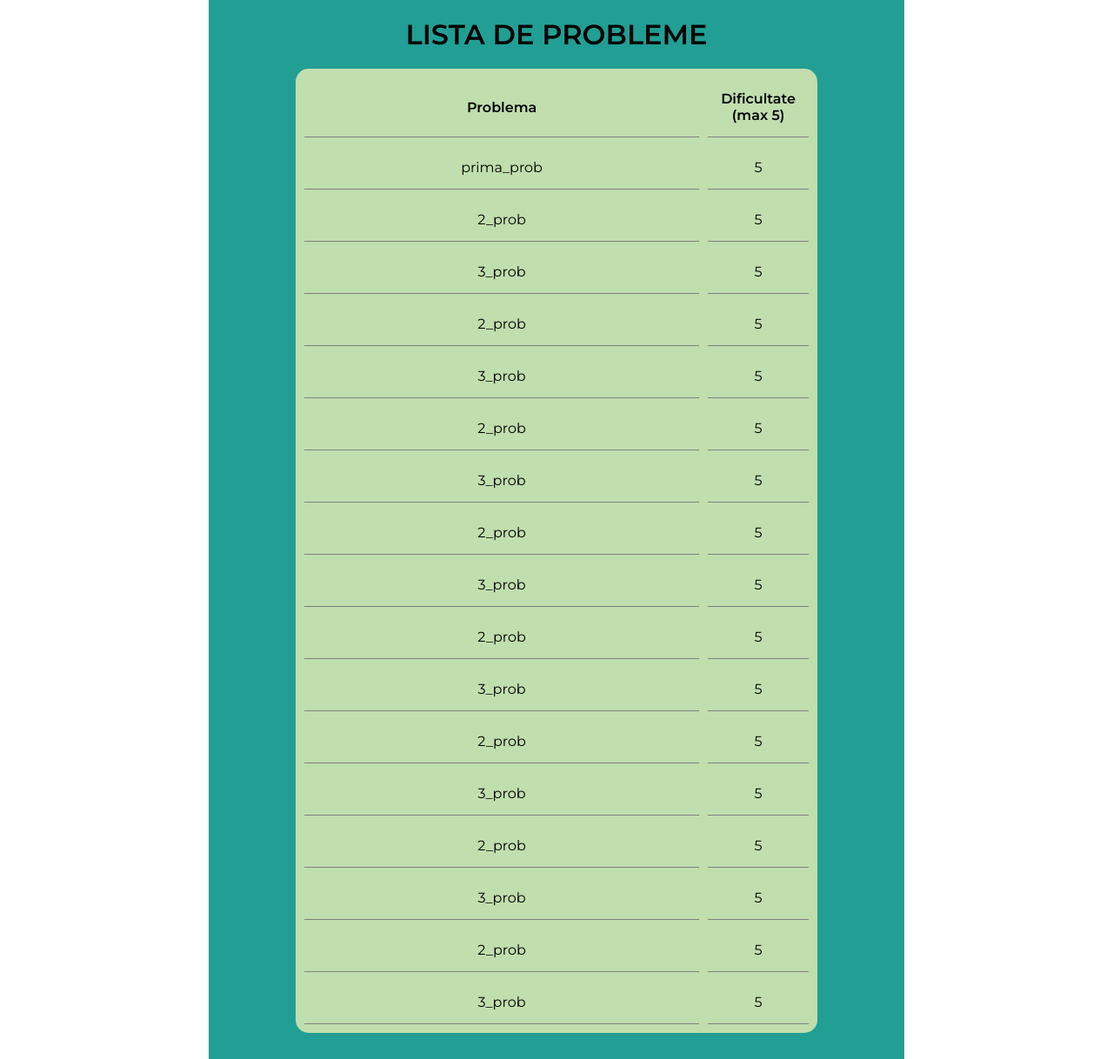
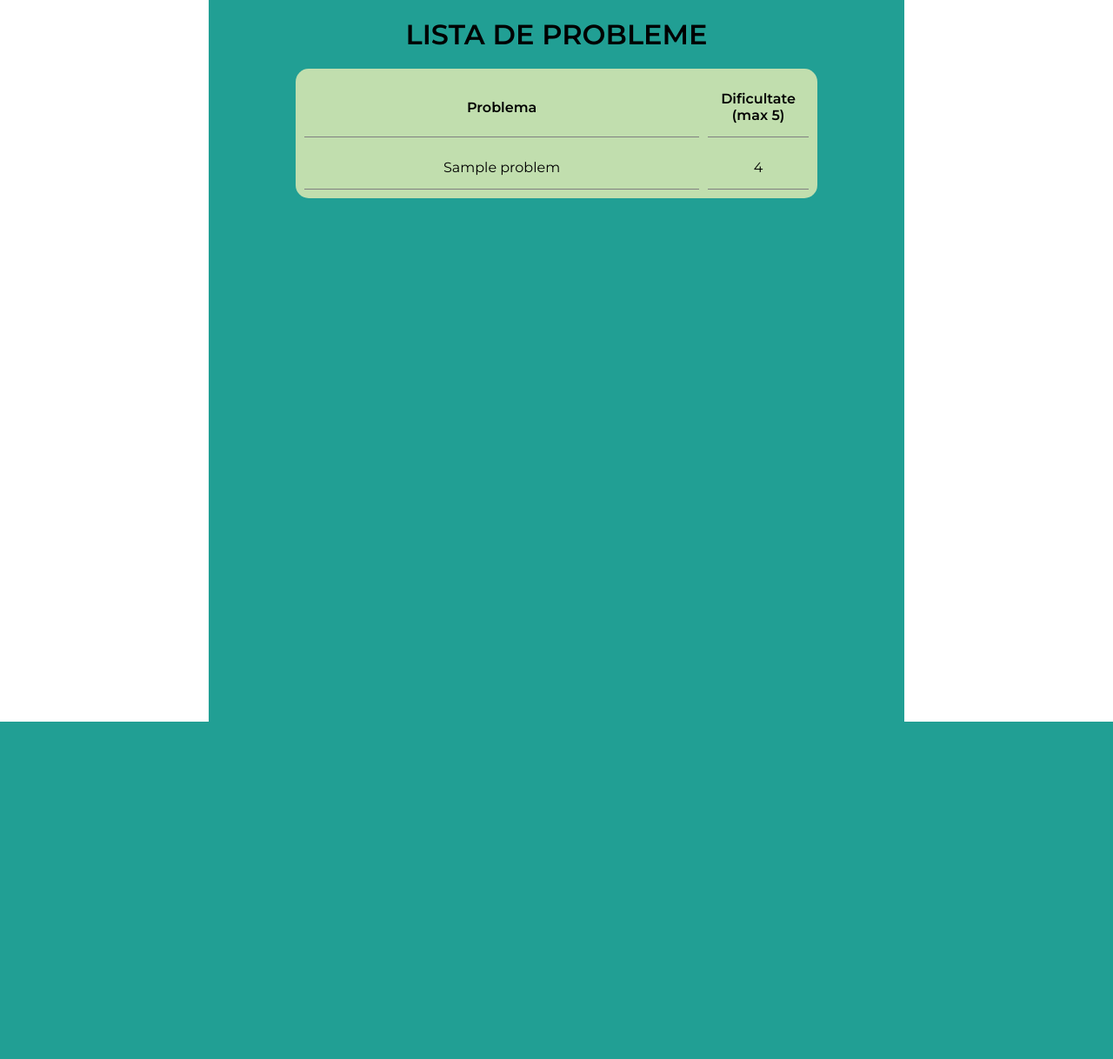
Before and after one commit to dsc-upt/GaubeRobertTemaDJANGO, a Django app: page / in a window 1280 px wide. Shown: the whole page at 87% size. After the commit the page ends 830 px from the top, so only its background shows below. Run offline with Django 3.2, Linux system fonts and the light colour scheme; tables that the repository leaves empty hold one stand-in row (values such as "Sample post"); lists and menus that the app fills with data are empty.

Commit message:
First draft

```diff
--- a/Problems/templates/Problems/index.html
+++ b/Problems/templates/Problems/index.html
@@ -17,8 +17,8 @@
                 </tr>
                 {% for problem in problems%}
                 <tr>
-                    <th class="title"><a href = "problem/{{problem}}">{{problem}}</a></th>
-                    <th>5</th>
+                    <th class="title"><a href = "problem/{{problem.id}}">{{problem.title}}</a></th>
+                    <th>{{problem.rating}}</th>
                 </tr>
                 {% endfor %}
             </table>
--- a/Problems/urls.py
+++ b/Problems/urls.py
@@ -3,5 +3,5 @@ from . import views
 
 urlpatterns = [
     path('', views.index),
-    path('problem/<slug:slug>', views.problem_page)
+    path('problem/<int:id>', views.problem_page)
 ]
--- a/Problems/views.py
+++ b/Problems/views.py
@@ -1,17 +1,16 @@
-from django.shortcuts import render
+from django.shortcuts import render, get_object_or_404
+from .models import Problem
 
 # Create your views here.
 
-problems = [
-    'prima_prob', '2_prob', '3_prob', '2_prob', '3_prob', '2_prob', '3_prob', '2_prob', '3_prob', '2_prob', '3_prob', '2_prob', '3_prob', '2_prob', '3_prob', '2_prob', '3_prob'
-]
-
 def index(request):
+    problems = Problem.objects.all().order_by("rating")
     return render(request, 'Problems/index.html', {
         'problems': problems
     })
 
-def problem_page(request, slug):
+def problem_page(request, id):
+    problem = get_object_or_404(Problem, pk=id)
     return render(request, 'Problems/problem_page.html', {
-        'title': slug
+        'problem': problem
     })
```
Also changed, not shown: Problems/templates/Problems/problem_page.html (+3 -7 lines), Problems/migrations/0001_initial.py (added), 2 other files.
